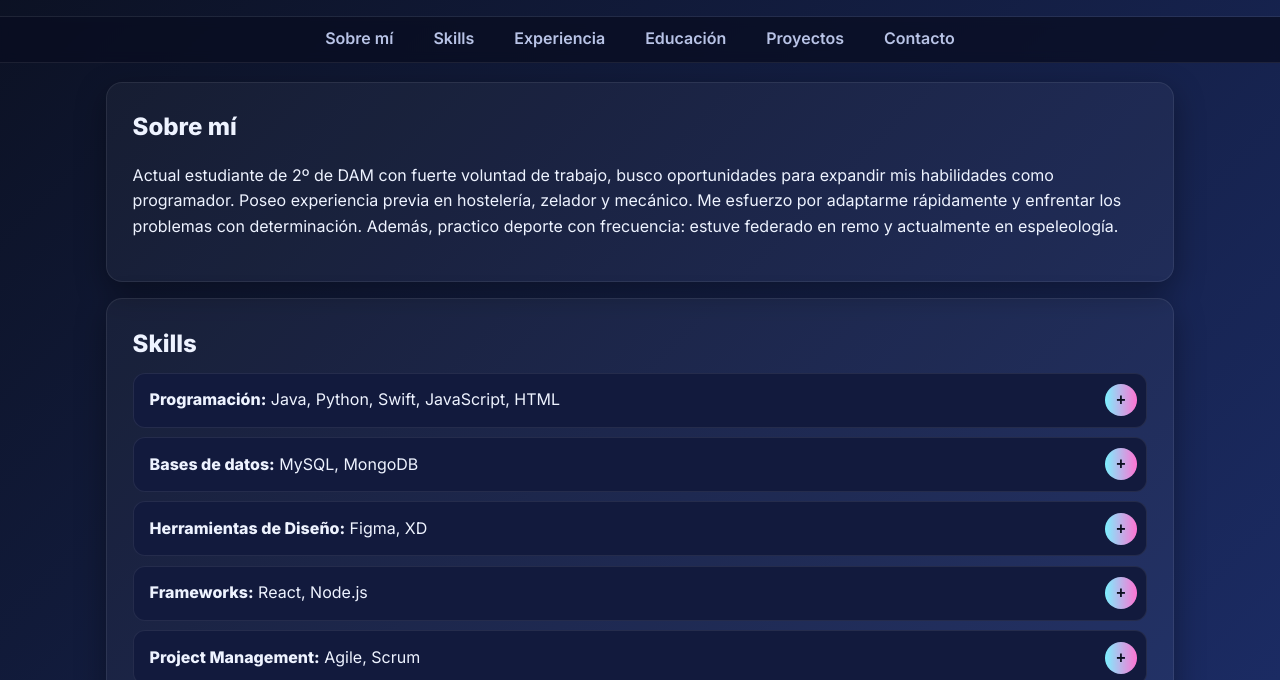
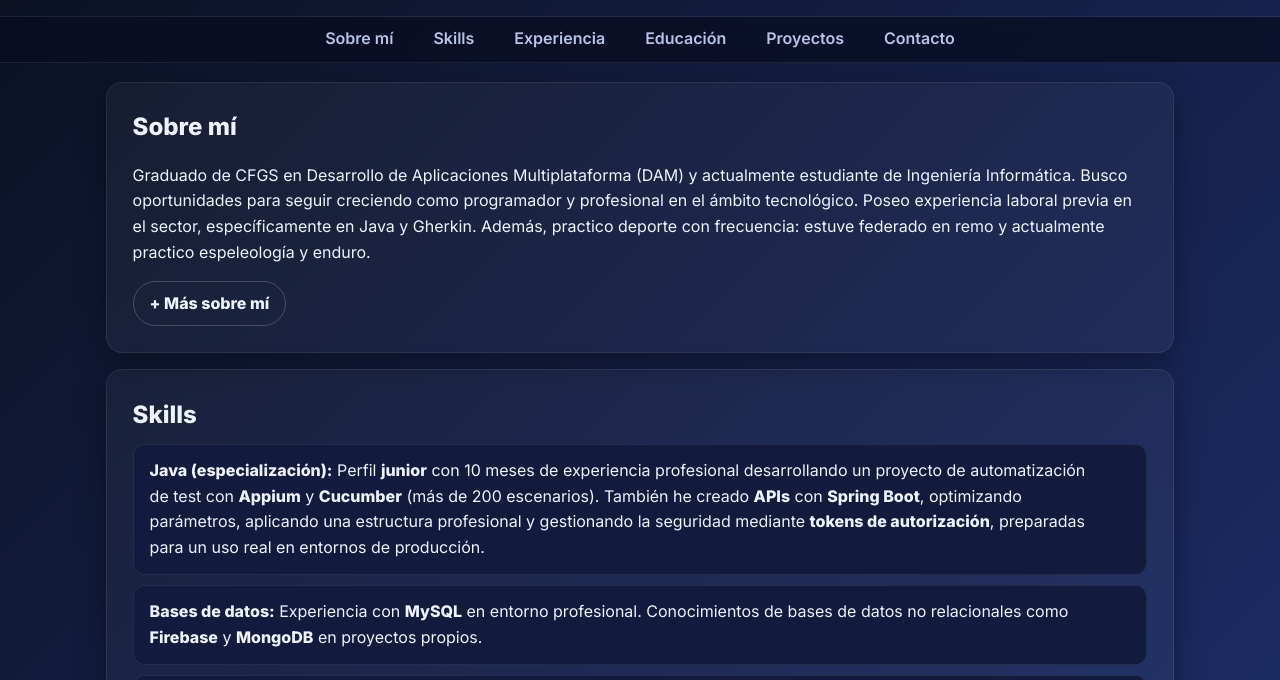
Before and after one commit to angelbarbosa951/portfolioAngelSola, a plain HTML site: page index.html in a window 1280 px wide. Shown: the part 120-800 px from the top of the page. Drawn offline with nearby package versions, Linux system fonts and the light colour scheme.

Commit message:
seccion de mas sobre mi

```diff
--- a/index.html
+++ b/index.html
@@ -174,34 +174,100 @@
 
   <main class="container animate__animated animate__fadeInUp">
     <section id="about">
-      <h2 class="section-title">Sobre mí</h2>
-      <p>Actual estudiante de 2º de DAM con fuerte voluntad de trabajo, busco oportunidades para expandir mis habilidades como programador. Poseo experiencia previa en hostelería, zelador y mecánico. Me esfuerzo por adaptarme rápidamente y enfrentar los problemas con determinación. Además, practico deporte con frecuencia: estuve federado en remo y actualmente en espeleología.</p>
-    </section>
+  <h2 class="section-title">Sobre mí</h2>
+  <p>
+    Graduado de CFGS en Desarrollo de Aplicaciones Multiplataforma (DAM) y actualmente estudiante de Ingeniería Informática.
+    Busco oportunidades para seguir creciendo como programador y profesional en el ámbito tecnológico.
+    Poseo experiencia laboral previa en el sector, específicamente en Java y Gherkin.
+    Además, practico deporte con frecuencia: estuve federado en remo y actualmente practico espeleología y enduro.
+  </p>
+  <a href="#" class="btn ghost" onclick="openAboutPopup();return false;">+ Más sobre mí</a>
+</section>
+
+<script>
+function openAboutPopup(){
+  const overlay = document.createElement('div');
+  overlay.style.cssText = `
+    position:fixed;inset:0;z-index:9999;
+    background:rgba(0,0,0,.85);display:grid;place-items:center;
+    padding:1rem;overflow:auto;
+  `;
+
+  const modal = document.createElement('div');
+  modal.style.cssText = `
+    background:#121a3d;border-radius:16px;max-width:900px;width:95%;
+    padding:1.5rem;color:#eef3ff;box-shadow:0 10px 40px rgba(0,0,0,.5);
+    display:grid;gap:1.2rem;
+  `;
+
+  const closeBtn = document.createElement('button');
+  closeBtn.textContent = "Cerrar";
+  closeBtn.className = "btn";
+  closeBtn.style.justifySelf = "end";
+  closeBtn.addEventListener('click',()=>overlay.remove());
+
+  const desc = document.createElement('p');
+  desc.textContent = "Aquí comparto algunas imágenes de mis aficiones: el enduro, el descenso de barrancos, la espeleología y los caballos que cuidamos en la finca familiar.";
+
+  const gallery = document.createElement('div');
+  gallery.style.cssText = `
+    display:grid;grid-template-columns:repeat(auto-fit,minmax(200px,1fr));
+    gap:1rem;
+  `;
+
+  const fotos = [
+    "resources/images/mifoto1.jpg",
+    "resources/images/mifoto2.jpg",
+    "resources/images/mifoto3.jpg",
+    "resources/images/mifoto4.jpg",
+    "resources/images/mifoto5.jpg",
+    "resources/images/mifoto6.jpg",
+    "resources/images/mifoto7.jpg",
+    "resources/images/mifoto8.jpg"
+  ];
+
+  fotos.forEach(src=>{
+    const img=document.createElement('img');
+    img.src=src;
+    img.alt="Foto personal";
+    img.loading="lazy";
+    img.style.cssText="width:100%;height:200px;object-fit:cover;border-radius:12px";
+    gallery.appendChild(img);
+  });
+
+  modal.append(closeBtn, desc, gallery);
+  overlay.appendChild(modal);
+  document.body.appendChild(overlay);
+
+  // Cierra haciendo click fuera del modal
+  overlay.addEventListener('click',e=>{
+    if(e.target===overlay) overlay.remove();
+  });
+}
+</script>
+
 
     <section id="skills">
       <h2 class="section-title">Skills</h2>
       <ul>
-        <li class="item"><strong>Programación:</strong> Java, Python, Swift, JavaScript, HTML
-          <button class="expand-btn" aria-expanded="false" aria-label="Mostrar detalles">+</button>
-          <div class="details" aria-hidden="true">
-            Especializado principalmente en Java; también he trabajado con otros lenguajes.
-          </div>
+        <li class="item"><strong>Java (especialización):</strong>
+          Perfil <b>junior</b> con 10 meses de experiencia profesional desarrollando un proyecto de automatización de test con
+          <b>Appium</b> y <b>Cucumber</b> (más de 200 escenarios).
+          También he creado <b>APIs</b> con <b>Spring Boot</b>, optimizando parámetros, aplicando una estructura profesional y gestionando la seguridad mediante <b>tokens de autorización</b>, preparadas para un uso real en entornos de producción.
         </li>
-        <li class="item"><strong>Bases de datos:</strong> MySQL, MongoDB
-          <button class="expand-btn" aria-expanded="false" aria-label="Mostrar detalles">+</button>
-          <div class="details" aria-hidden="true">Conexión, modelado y consultas básicas/intermedias.</div>
+        <li class="item"><strong>Bases de datos:</strong>
+          Experiencia con <b>MySQL</b> en entorno profesional.
+          Conocimientos de bases de datos no relacionales como <b>Firebase</b> y <b>MongoDB</b> en proyectos propios.
         </li>
-        <li class="item"><strong>Herramientas de Diseño:</strong> Figma, XD
-          <button class="expand-btn" aria-expanded="false" aria-label="Mostrar detalles">+</button>
-          <div class="details" aria-hidden="true">Creación de wireframes y prototipos interactivos.</div>
+        <li class="item"><strong>Frameworks y librerías:</strong>
+          Desarrollo de aplicaciones con <b>React</b> y <b>React Native</b>, así como <b>Node.js</b> para backend.
         </li>
-        <li class="item"><strong>Frameworks:</strong> React, Node.js
-          <button class="expand-btn" aria-expanded="false" aria-label="Mostrar detalles">+</button>
-          <div class="details" aria-hidden="true">Ecosistema JS para front y back.</div>
+        <li class="item"><strong>Herramientas:</strong>
+          Uso habitual de <b>Git</b> y plataformas como <b>GitHub/GitLab</b>.
+          Diseño de interfaces con <b>Figma</b>.
         </li>
-        <li class="item"><strong>Project Management:</strong> Agile, Scrum
-          <button class="expand-btn" aria-expanded="false" aria-label="Mostrar detalles">+</button>
-          <div class="details" aria-hidden="true">Incluye control de versiones con Git.</div>
+        <li class="item"><strong>Metodologías:</strong>
+          Trabajo en equipo bajo enfoques <b>Agile</b> y <b>Scrum</b>.
         </li>
       </ul>
     </section>
@@ -229,7 +295,7 @@
       <ul>
         <li class="item">Ingeniería Informática FIB (UPC) (2025 – actual)</li>
         <li class="item">CFGS DAM — Escola del Treball (2023 – 2025)</li>
-        <li class="item">Bachillerato — Col·legi Sagrada Família (2020 – 2022)</li>
+        <li class="item">Bachillerato — Col·legi Sagrada Família Tortosa (2020 – 2022)</li>
       </ul>
     </section>
 
@@ -281,7 +347,6 @@
   </footer>
 
   <script>
-    // NAV
     const menuToggle = document.querySelector('.menu-toggle');
     const navLinks = document.querySelector('.nav-links');
     menuToggle.addEventListener('click', () => {
@@ -296,7 +361,6 @@
       }
     });
 
-    // Acordeón simple
     document.querySelectorAll('.expand-btn').forEach((btn) => {
       btn.addEventListener('click', () => {
         const details = btn.parentElement.querySelector('.details');
@@ -307,7 +371,6 @@
       });
     });
 
-    // Galería simple
     function openGallery(srcs){
       const overlay = document.createElement('div');
       overlay.style.cssText = `position:fixed;inset:0;background:rgba(0,0,0,.8);display:grid;place-items:center;z-index:9999`;
@@ -320,7 +383,7 @@
       const img = document.createElement('img');
       img.src = srcs[0];
       img.alt = 'Captura de proyecto';
-      img.style.cssText = 'width:100%;height:auto;border-radius:12px;box-shadow:var(--shadow)';
+      img.style.cssText = 'width:800px;height:500px;object-fit:contain;border-radius:12px;box-shadow:var(--shadow)';
       const thumbs = document.createElement('div');
       thumbs.style.cssText = 'display:flex;gap:.5rem;flex-wrap:wrap';
       srcs.forEach(s=>{
```
Also changed, not shown: resources/images/2d1.png, resources/images/mifoto1.jpg (added), resources/images/mifoto2.JPG (added), resources/images/mifoto3.jpg (added), resources/images/mifoto4.jpg (added), resources/images/mifoto5.jpg (added), resources/images/mifoto6.JPG (added), 5 other files.
